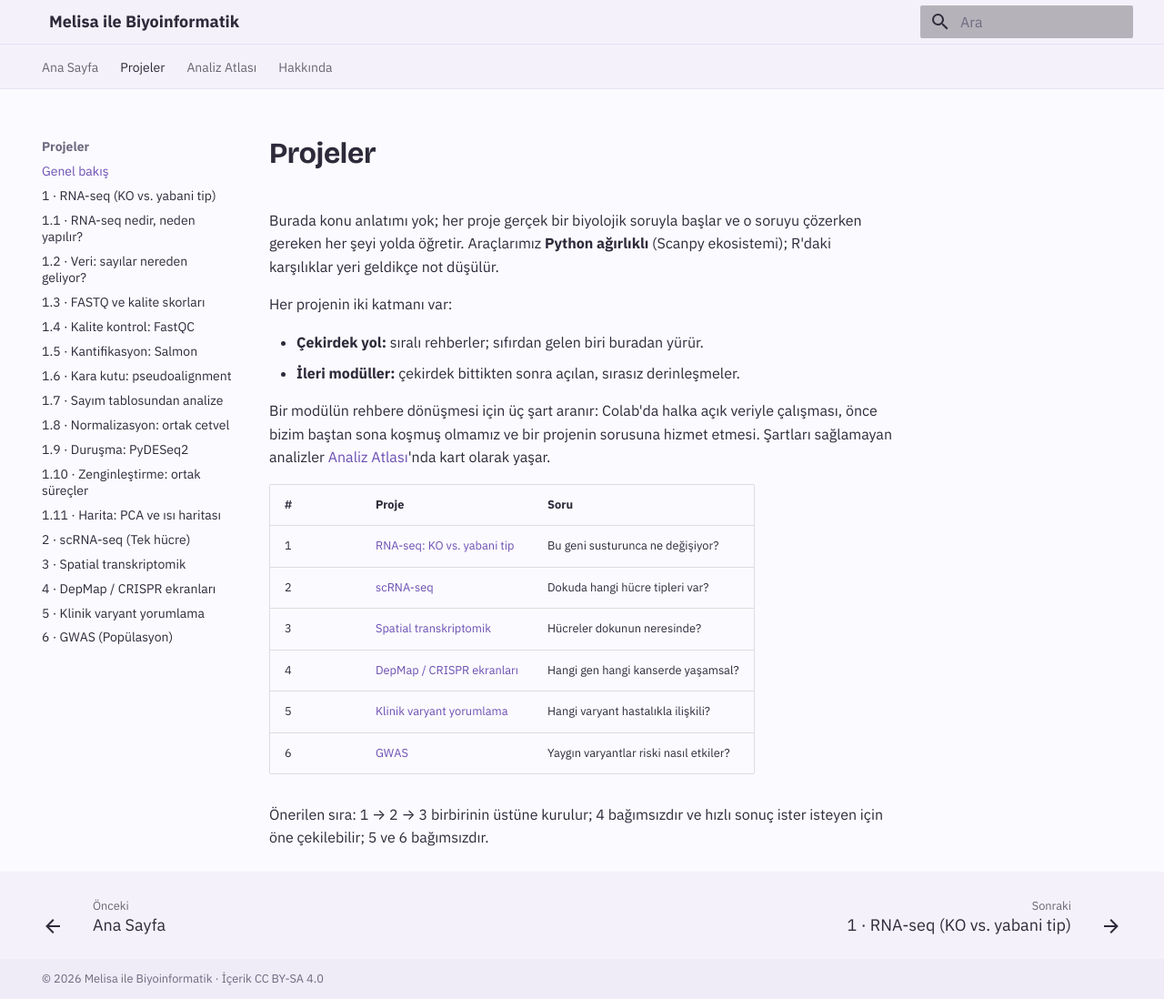
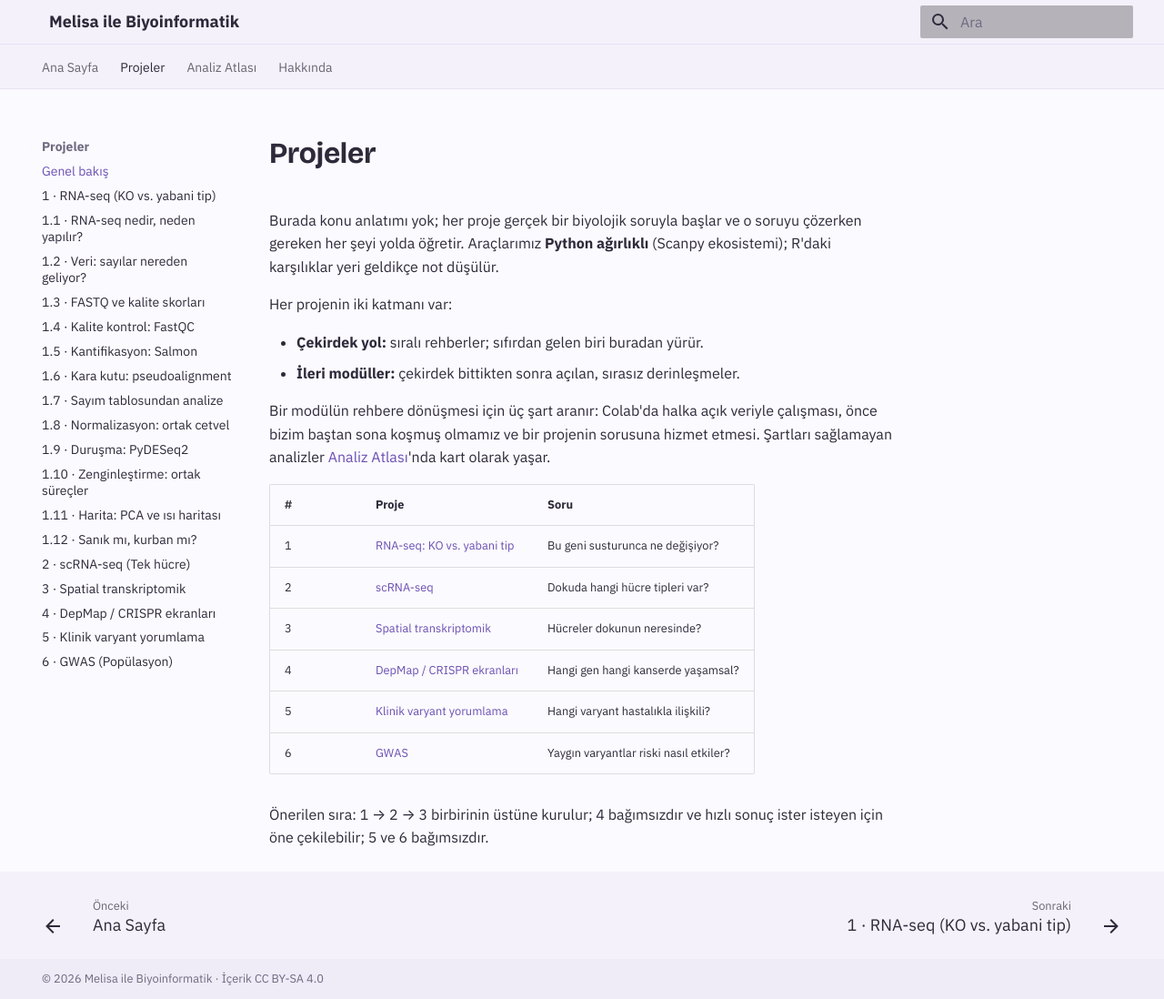
Before and after one commit to melissa-04/melisayla-biyoinformatik, an MkDocs documentation site: the page built from docs/projeler/index.md, in a window 1280 px wide and 1098 px high. Shown: the whole window at 91% size. Built offline with MkDocs 1.6.1 and Material for MkDocs 9.7.7, drawn with Linux system fonts in a browser that asks for light colours.

Commit message:
Add new section for 'Sanık mı, kurban mı?'

```diff
--- a/mkdocs.yml
+++ b/mkdocs.yml
@@ -35,6 +35,7 @@ nav:
       - "1.9 · Duruşma: PyDESeq2": projeler/rna-seq-08.md
       - "1.10 · Zenginleştirme: ortak süreçler": projeler/rna-seq-09.md
       - "1.11 · Harita: PCA ve ısı haritası": projeler/rna-seq-10.md
+      - "1.12 · Sanık mı, kurban mı?": projeler/rna-seq-11.md
       - "2 · scRNA-seq (Tek hücre)": projeler/scrna.md
       - "3 · Spatial transkriptomik": projeler/spatial.md
       - "4 · DepMap / CRISPR ekranları": projeler/depmap.md
```
